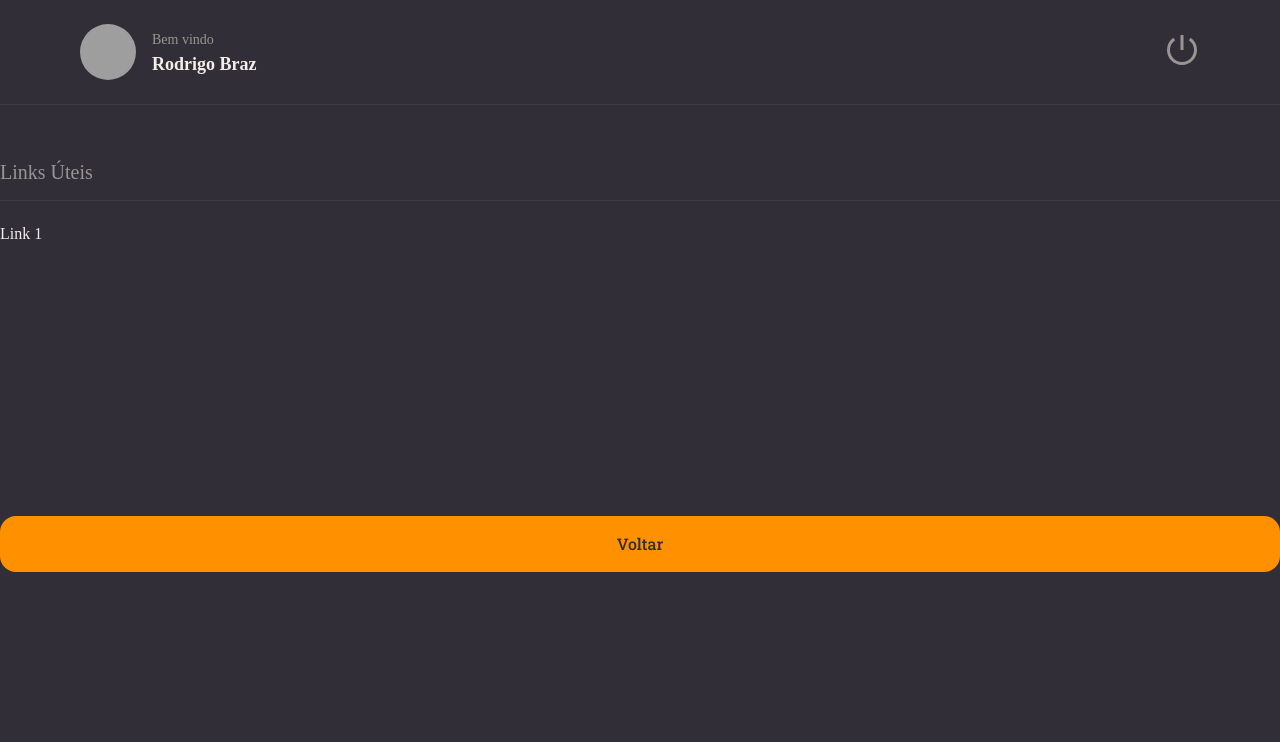
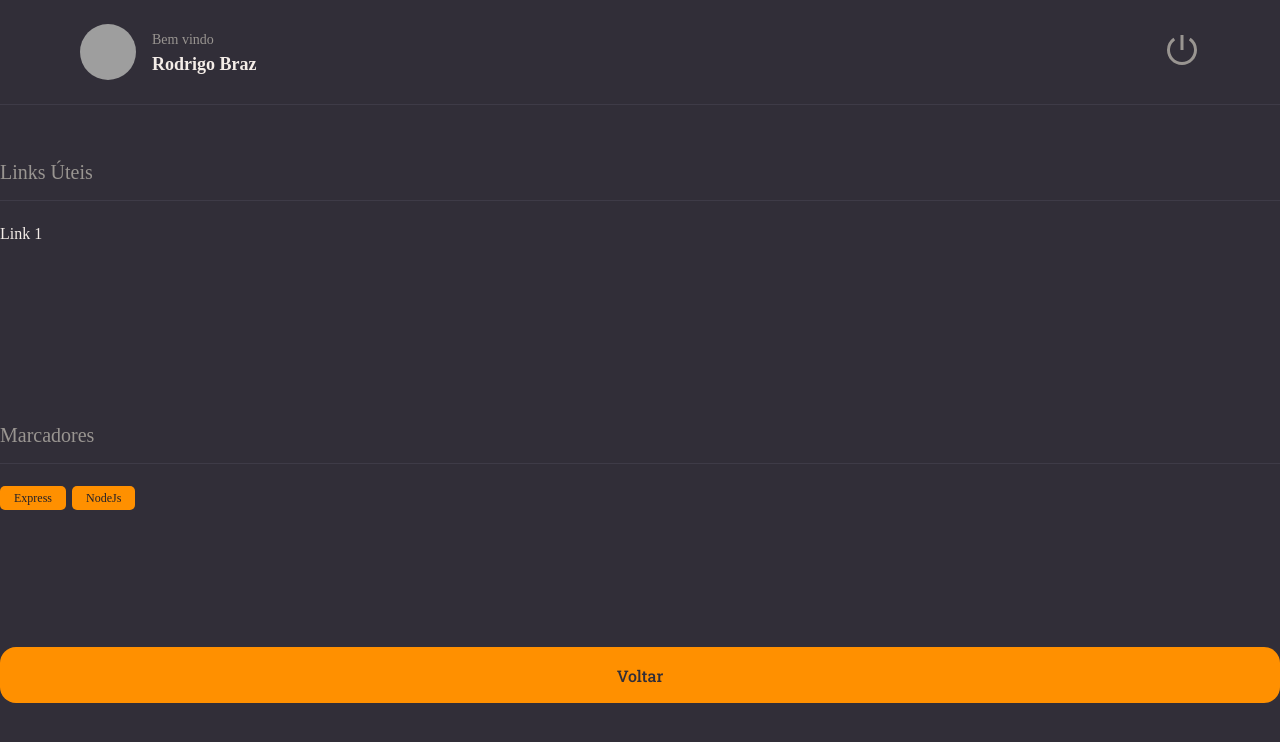
Before and after one commit to DigoB/Rocketnotes, a React (Vite) app in the folder rocketnotes/: page / in a window 1280 px wide. Shown: the top 742 px of the page. Built offline with nearby package versions, Linux system fonts and the light colour scheme; grey boxes are pictures that could not be loaded.

Commit message:
Tags component created

```diff
--- a/package.json
+++ /dev/null
@@ -1,5 +0,0 @@
-{
-  "dependencies": {
-    "styled-components": "^5.3.5"
-  }
-}
--- /dev/null
+++ b/rocketnotes/src/components/tag/index.jsx
@@ -0,0 +1,10 @@
+import { Container } from "./styles";
+
+export function Tag({ title }) {
+
+    return (
+        <Container>
+            {title}
+        </Container>
+    )
+}
--- /dev/null
+++ b/rocketnotes/src/components/tag/styles.js
@@ -0,0 +1,11 @@
+import styled from "styled-components";
+
+export const Container = styled.span`
+    font-size: 12px;
+    padding: 5px 14px;
+    border-radius: 5px;
+    margin-right: 6px;
+
+    color: ${({ theme }) => theme.COLORS.BACKGROUND_900};
+    background-color: ${({ theme }) => theme.COLORS.ORANGE};;
+`
--- a/rocketnotes/src/pages/details/index.jsx
+++ b/rocketnotes/src/pages/details/index.jsx
@@ -2,6 +2,7 @@
 import { Header } from '../../components/header'
 import { Button } from '../../components/button'
 import { Section } from '../../components/section'
+import { Tag } from '../../components/tag'
 
 export function Details() {
 
@@ -15,6 +16,10 @@
         </Links>
       </Section>
 
+      <Section title="Marcadores">
+        <Tag title="Express" />
+        <Tag title="NodeJs" />
+      </Section>
 
       <Button title="Voltar"/>
     </Container>
```
Also changed, not shown: 1 other file (tests, documents, lock files or other folders).
